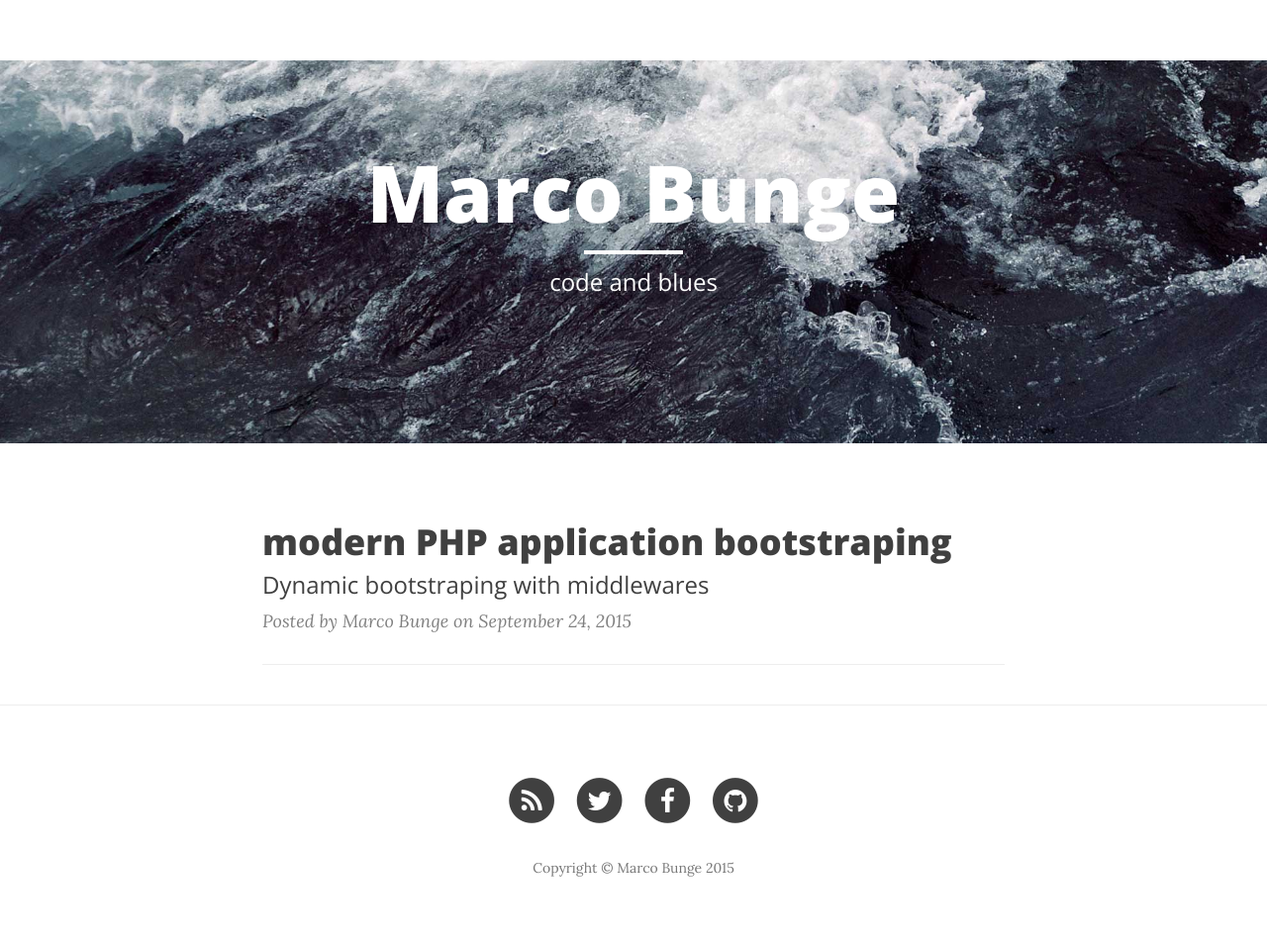
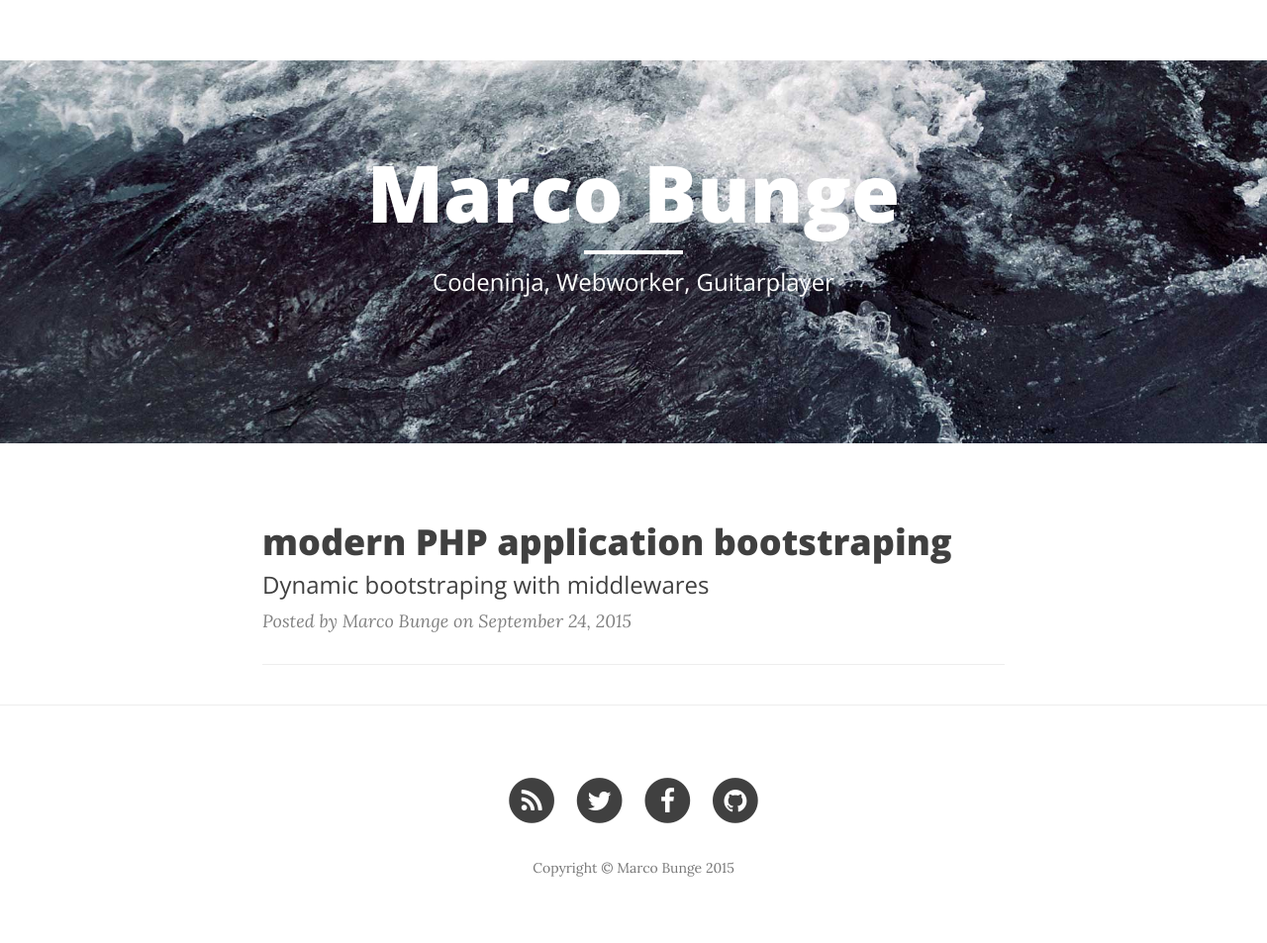
Before and after one commit to mbunge/mbunge.github.io, a Jekyll site: the page built from index.html, in a window 1280 px wide. Shown: the whole page at 99% size. Built offline with Jekyll 4.4.1, drawn with Linux system fonts in a browser that asks for light colours; nearby versions of some CDN libraries; the list of posts is cut into pages by our own code.

Commit message:
Update index.html

```diff
--- a/index.html
+++ b/index.html
@@ -1,6 +1,6 @@
 ---
 layout: page
-description: "code and blues"
+description: "Codeninja, Webworker, Guitarplayer"
 ---
 
 {% for post in paginator.posts %}
```
